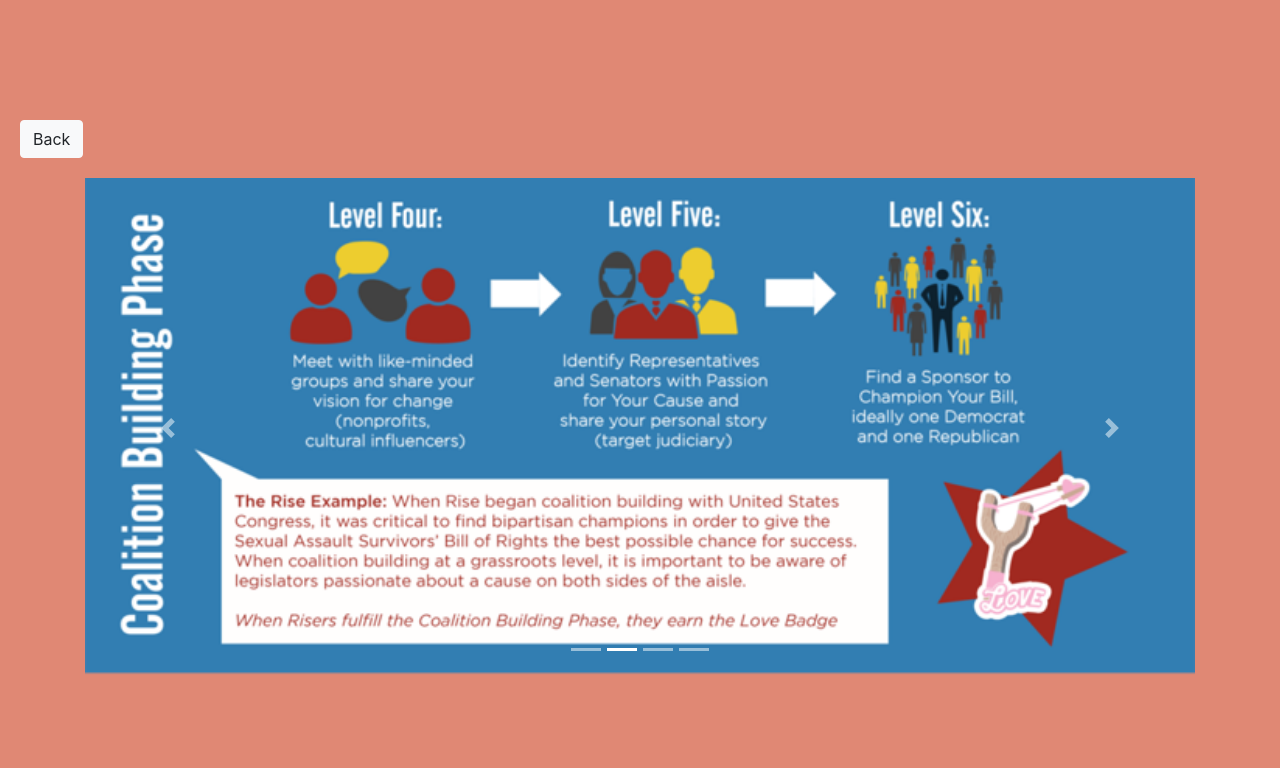
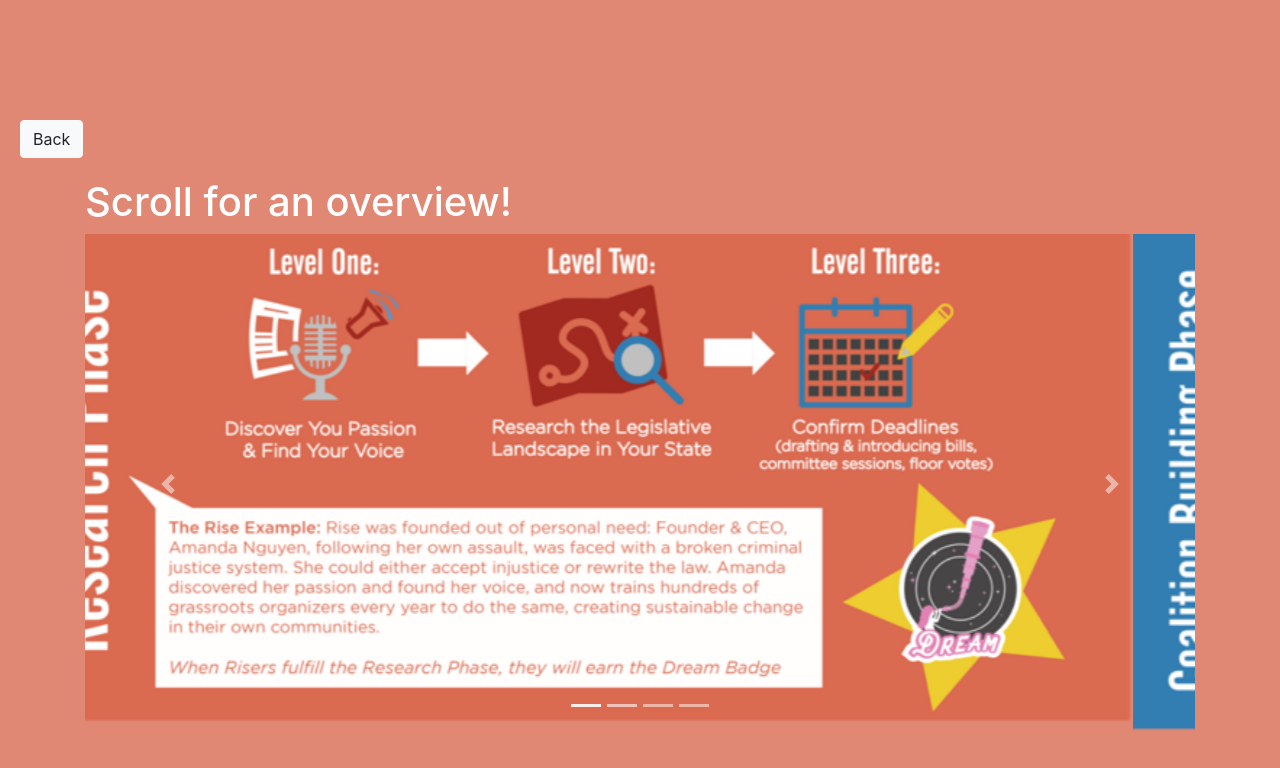
Before and after one commit to delaware19/team-13, a React (Create React App) app in the folder wethepeople/: page /roadMap in a window 1280 px wide. Shown: the top 768 px of the page. Built offline with nearby package versions, Linux system fonts and the light colour scheme.

Commit message:
header for overview

```diff
--- a/wethepeople/src/pages/RoadMap/RoadMap.js
+++ b/wethepeople/src/pages/RoadMap/RoadMap.js
@@ -25,7 +25,9 @@
             Back
           </Button>
         </Link>
+
         <Container>
+        <h1 class="ui header" style = {{color: 'white'}}>Scroll for an overview!</h1>
           <Carousel>
             <Carousel.Item>
               <img
@@ -58,6 +60,7 @@
               </Carousel.Item>
             </Carousel>
           </Container>
+
       </div>
     );
   }
```
